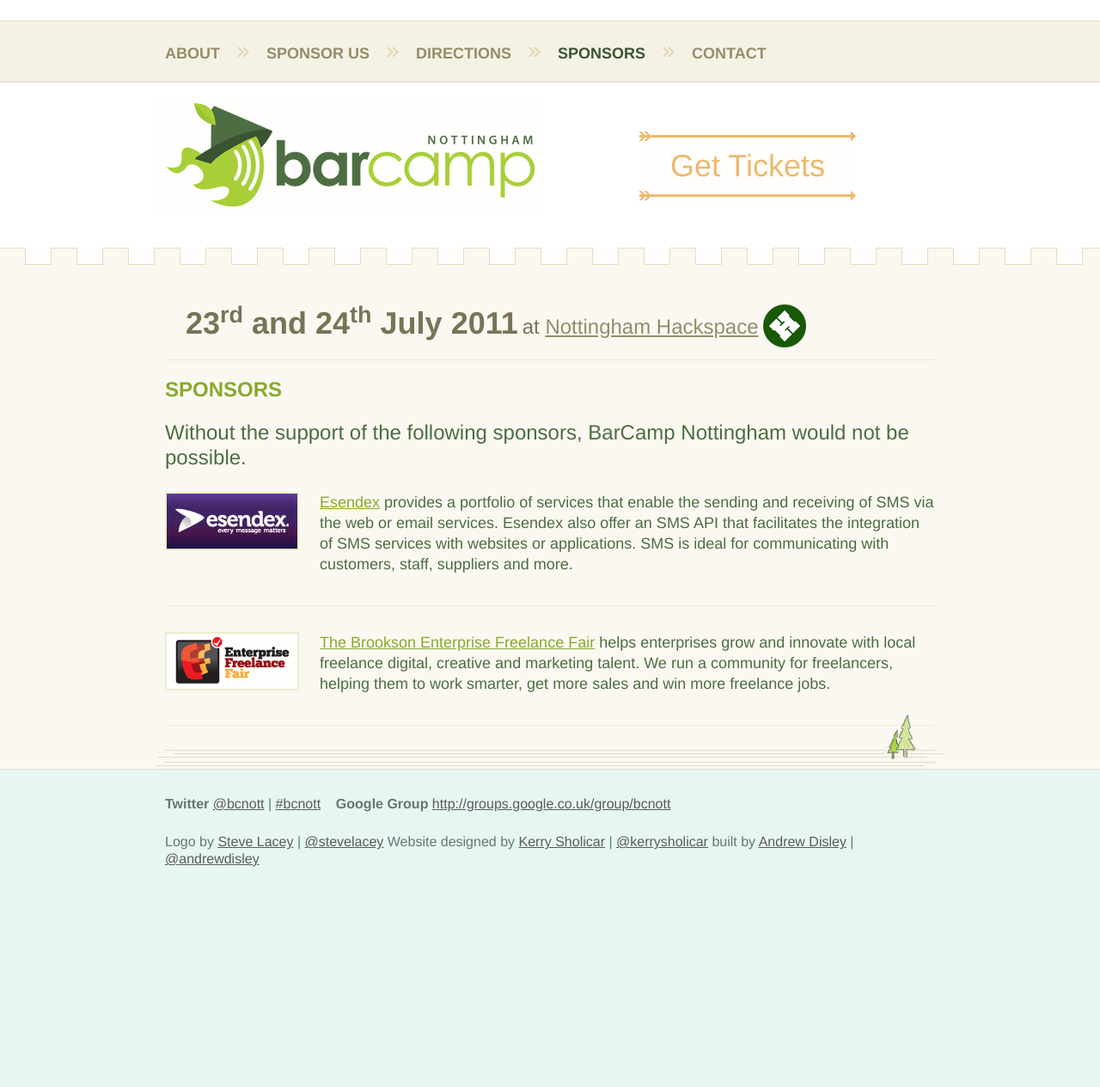
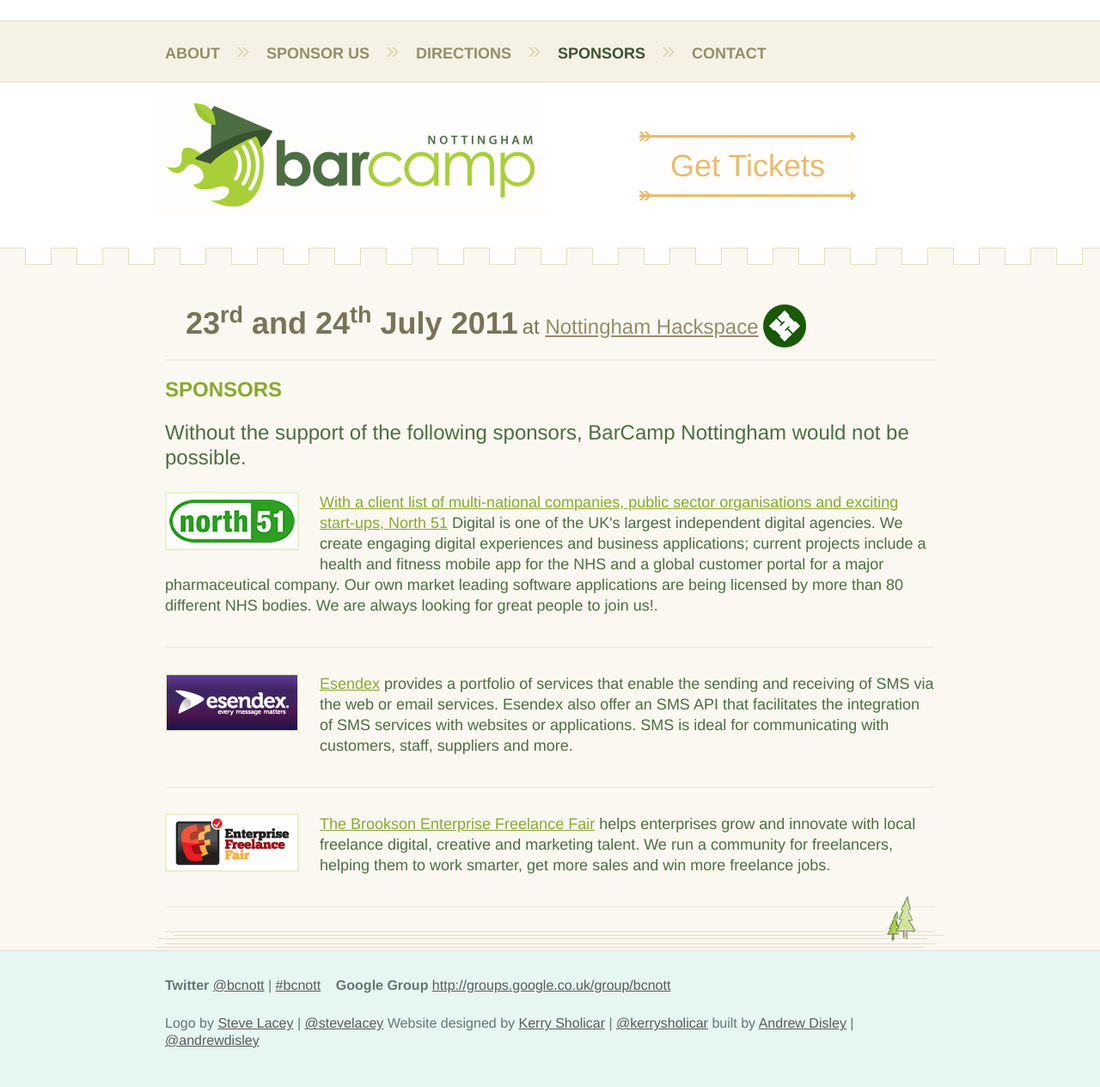
Before and after one commit to andrewdisley/barcamp-nottingham, a Jekyll site: the page built from sponsors.html, in a window 1280 px wide. Shown: the whole page at 86% size. Built offline with Jekyll 4.4.1, drawn with Linux system fonts in a browser that asks for light colours; before the commit the page ends 1053 px from its top, so only the background shows below that.

Commit message:
added the latest sponsor

```diff
--- a/_includes/sponsors.html
+++ b/_includes/sponsors.html
@@ -1,6 +1,7 @@
         <aside id="Sponsors">
           <h2>Sponsors</h2>
           <ul>
+          	<li class="null"><a href="http://www.north-51.com/facebook/"><img alt="North 51" height="64" src="{{ site.assets_url }}img/N51.jpg" width="152"></a></li>
             <li class="null"><a href="http://www.esendex.co.uk/"><img alt="Esendex" height="64" src="{{ site.assets_url }}img/Esendex-logo.png" width="152"></a></li>
             <li class="null"><a href="http://www.enterprisefreelancefair.co.uk/"><img alt="Freelancce Jobs from EFF" height="64" src="{{ site.assets_url }}img/sponsor-enterprise-freelance-fair.png" width="152"></a></li>
           </ul>
--- a/sponsors.html
+++ b/sponsors.html
@@ -17,10 +17,16 @@ section: sponsors
             <p>Without the support of the following sponsors, BarCamp Nottingham would not be possible.</p>
           </header>
           <article class="sponsor">
+			  <div class="content">
+				<p><a href="http://www.north-51.com/facebook/"><img alt="North 51" height="64" src="{{ site.assets_url }}img/N51.jpg" width="152"> With a client list of multi-national companies, public sector organisations and exciting start-ups, <a href="http://www.north-51.com/facebook">North 51</a> Digital is one of the UK's largest independent digital agencies. We create engaging digital experiences and business applications; current projects include a health and fitness mobile app for the NHS and a global customer portal for a major pharmaceutical company.  Our  own market leading software applications are being licensed by more than 80 different NHS bodies. We are always looking for great people to join us!.</p>
+			  </div>
+          </article>
+          <article class="sponsor">
             <div class="content">
               <p><a href="http://www.esendex.co.uk/"><img alt="Esendex" height="64" src="{{ site.assets_url }}img/Esendex-logo.png" width="152"> Esendex</a> provides a portfolio of services that enable the sending and receiving of SMS via the web or email services. Esendex also offer an SMS API that facilitates the integration of SMS services with websites or applications. SMS is ideal for communicating with customers, staff, suppliers and more.</p>
             </div>
-          </article>          <article class="sponsor">
+          </article>
+          <article class="sponsor">
             <div class="content">
               <p><a href="http://www.enterprisefreelancefair.co.uk/"><img alt="Freelancce Jobs from EFF" height="64" src="{{ site.assets_url }}img/sponsor-enterprise-freelance-fair.png" width="152"> The Brookson Enterprise Freelance Fair</a> helps enterprises grow and innovate with local freelance digital, creative and marketing talent. We run a community for freelancers, helping them to work smarter, get more sales and win more freelance jobs.</p>
             </div>
```
Also changed, not shown: assets/img/N51.jpg (added).
